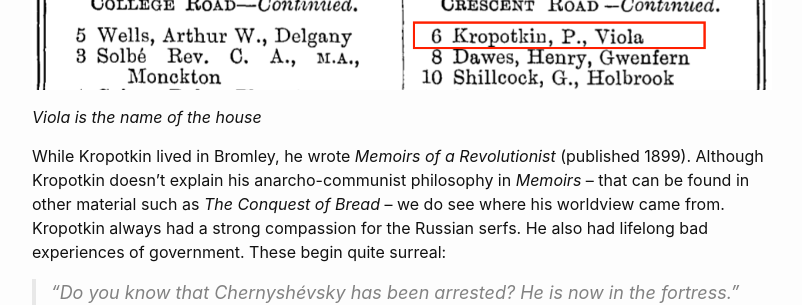
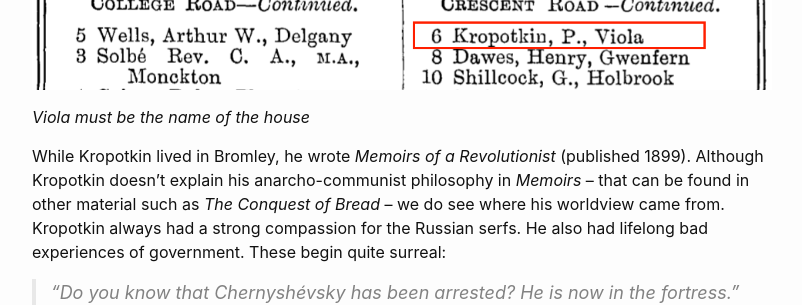
Before and after one commit to liontailedmacaque/liontailedmacaque.github.io, a Jekyll site: the page built from _posts/2023-01-29-kropotkin.md, in a window 1280 px wide and 900 px high, scrolled down 1159 px. Shown: the part 153-458 px from the top of the window, without its empty margins (238-1040 px from the left). Built offline with Jekyll 4.4.1, drawn with Linux system fonts in a browser that asks for light colours.

Commit message:
Update 2023-01-29-kropotkin.md

```diff
--- a/_posts/2023-01-29-kropotkin.md
+++ b/_posts/2023-01-29-kropotkin.md
@@ -14,7 +14,7 @@ I am not sure Kropotkin would be pleased to be called Prince. He dropped the tit
 
 ![Street directory](/assets/kropotkin/kropotkin_address.png)
 
-*Viola is the name of the house*
+*Viola must be the name of the house*
 
 While Kropotkin lived in Bromley, he wrote *Memoirs of a Revolutionist* (published 1899). Although Kropotkin doesn't explain his anarcho-communist philosophy in *Memoirs* -- that can be found in other material such as *The Conquest of Bread* -- we do see where his worldview came from. Kropotkin always had a strong compassion for the Russian serfs. He also had lifelong bad experiences of government. These begin quite surreal:
 
```
